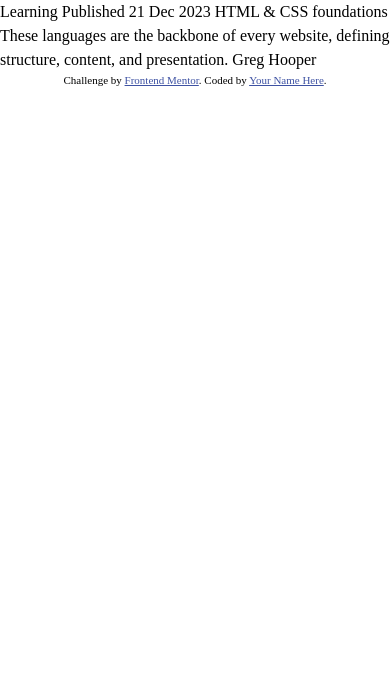
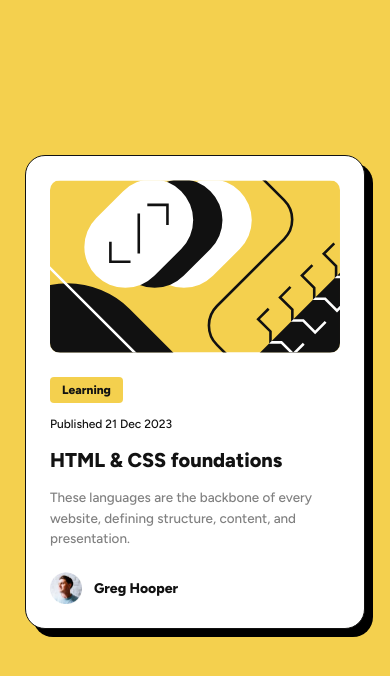
Before and after one commit to hirohiro2255/blog-preview-card, a plain HTML site: page index.html in a window 390 px wide. Drawn offline with Linux system fonts and the light colour scheme.

Commit message:
Finished mobile layout

```diff
--- a/index.html
+++ b/index.html
@@ -13,34 +13,45 @@
     />
 
     <title>Frontend Mentor | Blog preview card</title>
+
     <link rel="preconnect" href="https://fonts.googleapis.com" />
     <link rel="preconnect" href="https://fonts.gstatic.com" crossorigin />
     <link
-      href="https://fonts.googleapis.com/css2?family=Figtree:wght@400;600;800&display=swap"
+      href="https://fonts.googleapis.com/css2?family=Figtree:wght@400;500;600;800&display=swap"
       rel="stylesheet"
     />
     <link rel="stylesheet" href="sanitize.css" />
     <link rel="stylesheet" href="style.css" />
-    <style>
-      .attribution {
-        font-size: 11px;
-        text-align: center;
-      }
-      .attribution a {
-        color: hsl(228, 45%, 44%);
-      }
-    </style>
   </head>
   <body>
-    Learning Published 21 Dec 2023 HTML & CSS foundations These languages are
-    the backbone of every website, defining structure, content, and
-    presentation. Greg Hooper
-
-    <div class="attribution">
-      Challenge by
-      <a href="https://www.frontendmentor.io?ref=challenge" target="_blank"
-        >Frontend Mentor</a
-      >. Coded by <a href="#">Your Name Here</a>.
-    </div>
+    <main class="card">
+      <div class="card-wrapper">
+        <img
+          class="card-img"
+          src="assets/images/illustration-article.svg"
+          width="100%"
+          alt="card-image"
+        />
+        <section class="card-detail-group">
+          <small class="card-category">Learning</small>
+          <p class="published-date">
+            Published <time datetime="2023-12-21">21 Dec 2023</time>
+          </p>
+          <h2 class="card-title">HTML & CSS foundations</h2>
+          <p class="card-description">
+            These languages are the backbone of every website, defining
+            structure, content, and presentation.
+          </p>
+        </section>
+        <section class="author-info-group">
+          <img
+            src="assets/images/image-avatar.webp"
+            alt="author-img"
+            width="32px"
+          />
+          <p class="author-name">Greg Hooper</p>
+        </section>
+      </div>
+    </main>
   </body>
 </html>
--- a/style.css
+++ b/style.css
@@ -3,4 +3,95 @@
   --neutral-white: hsl(0, 0%, 100%);
   --neutral-grey: hsl(0, 0%, 50%);
   --neutral-black: hsl(0, 0%, 7%);
+  font-family: 'Figtree', sans-serif;
 }
+
+h1, h2, h3, h4, p {
+  margin: 0;
+}
+
+body {
+  background-color: var(--primary-yellow);
+}
+
+.card {
+  width: min(87.2%, 336px);
+  min-width: 340px;
+  background-color: var(--neutral-white);
+  margin-right: auto;
+  margin-left: auto;
+  margin-top: 155px;
+  margin-bottom: 155px;
+  padding: 24px;
+  border: 1px solid hsla(0, 0%, 7%, 1);
+  box-shadow: 8px 8px 0px 0px hsla(0, 0%, 0%, 1);
+  border-radius: 20px;
+}
+
+.card-wrapper {
+  display: flex;
+  flex-direction: column;
+  gap: 24px;
+}
+
+.card:hover {
+  box-shadow: 5px 5px 0px 0px hsla(0,0%,7%,1);
+  transition: ease-in 0.15s;
+}
+
+.card-img {
+  border-radius: 10px;
+}
+
+.card-detail-group {
+  display: flex;
+  flex-direction: column;
+  gap: 12px;
+}
+
+.card-category {
+  width: 73px;
+  background-color: var(--primary-yellow);
+  padding-top: 4px;
+  padding-bottom: 4px;
+  padding-right: 12px;
+  padding-left: 12px;
+  border-radius: 4px;
+  font-size: 0.75rem;
+  font-weight: 800;
+  color: var(--neutral-black);
+}
+
+.published-date {
+  font-size: 0.75rem;
+  font-weight: 500;
+  line-height: 1.5;
+  color: var(--neutral-black);
+}
+
+.card-title {
+  font-size: 1.25rem;
+  font-weight: 800;
+  line-height: 1.5;
+  color: var(--neutral-black);
+}
+
+.card-description {
+  font-size: 0.84rem;
+  font-weight: 500;
+  line-height: 1.5;
+  color: var(--neutral-grey);
+}
+
+.author-info-group {
+  display: flex;
+  gap: 12px;
+  align-items: center;
+}
+
+.author-name {
+  font-size: 0.875rem;
+  font-weight: 800;
+  line-height: 1.5;
+  color: var(--neutral-black);
+}
```
